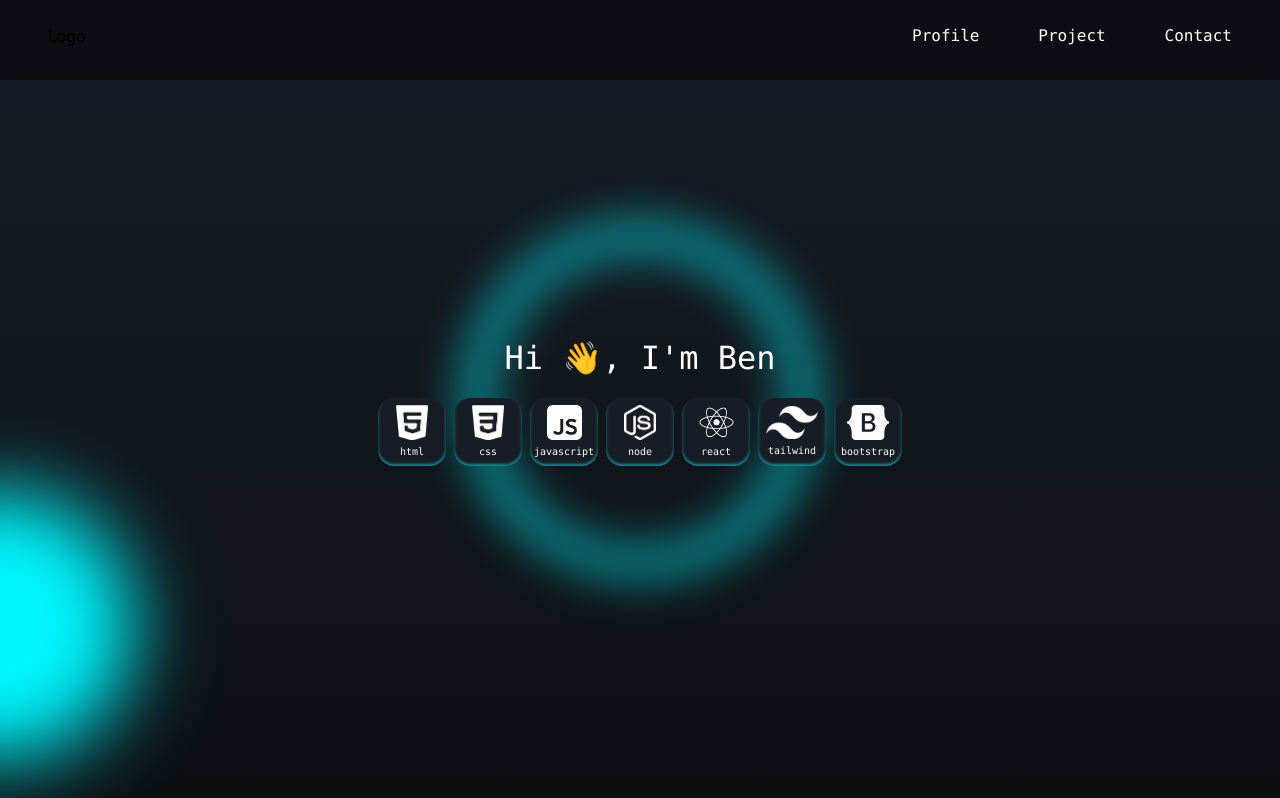
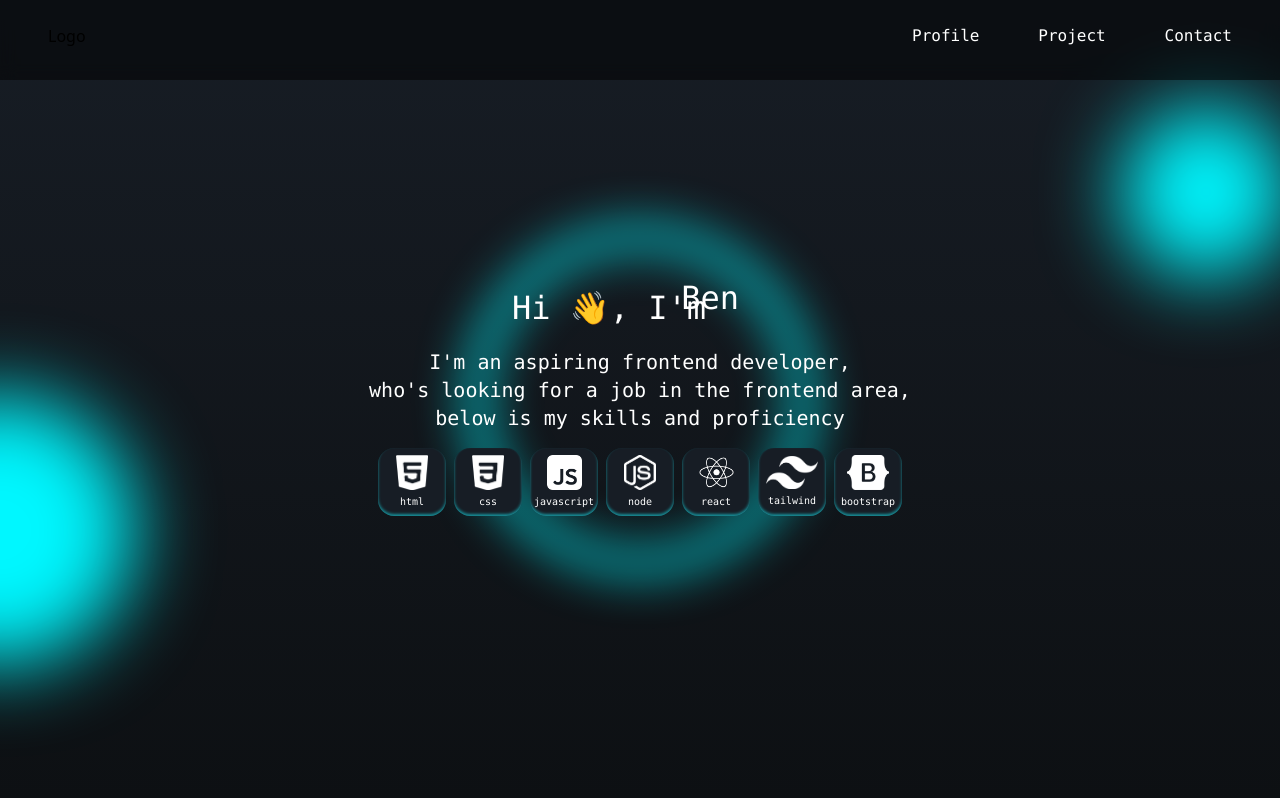
Before and after one commit to benedictadrianr/portfolio, a React (Vite) app: page / in a window 1280 px wide. Shown: the top 798 px of the page. Built offline with nearby package versions, Linux system fonts and the light colour scheme.

Commit message:
name animation, short description, and background additional pattern

```diff
--- a/src/components/Profile.jsx
+++ b/src/components/Profile.jsx
@@ -58,16 +58,23 @@ export default function Profile() {
         id="profile"
         className="bg-gradient-to-b from-[#171D25] to-[#0D1013] w-screen h-screen -z-50 flex flex-col justify-center items-center relative gap-4">
         <div className="absolute w-[346px] h-[346px] rounded-full border-[#00F7FF] border-[19px] top-1/2 left-1/2 -translate-x-1/2 -translate-y-1/2 blur-xl -z-40"></div>
-        <div className="absolute w-[270px] h-[270px] rounded-full bg-[#00F7FF] -bottom-[6rem] left-0 -translate-x-1/2 -translate-y-1/2 blur-2xl -z-40"></div>
-        <div className="w-1/2 flex flex-col justify-center items-center text-center text-white gap-2 font-mono">
-          <h1 className="w-11/12 text-[32px]">Hi 👋, I&apos;m Ben</h1>
-          {/* <p className="w-11/12 text-xl">
-            I&apos;m an aspiring frontend developer
-            <br /> who&apos;s looking for a job in the frontend area <br />
-            to the right is my skills and proficiency <br />
-            check out some of my projects below
-          </p> */}
+        <div className="absolute w-[270px] h-[270px] rounded-full bg-[#00F7FF] -bottom-0 left-0 -translate-x-1/2 -translate-y-1/2 blur-2xl -z-40"></div>
+        <div className="absolute w-[170px] h-[170px] rounded-full bg-[#00F7FF] top-48 -right-24 -translate-x-1/2 -translate-y-1/2 blur-2xl -z-40"></div>
+        <div className="w-[20%] flex flex-col justify-center items-center text-center text-white gap-2 font-mono overflow-hidden">
+          <div className="flex flex-row justify-start items-center font-mono w-full relative text-[32px]">
+            <h1 className="">Hi 👋, I&apos;m</h1>
+            <h1 className="profile-name absolute right-0 top-0 h-5">
+              Ben <br />
+              Rian <br />
+              Adrian
+            </h1>
+          </div>
         </div>
+        <p className="w-11/12 text-xl text-white font-mono text-center">
+          I&apos;m an aspiring frontend developer,
+          <br /> who&apos;s looking for a job in the frontend area, <br />
+          below is my skills and proficiency <br />
+        </p>
         <div className="flex justify-centern items-center">
           <ul className="flex gap-2">
             {list.map((skill) => {
--- a/src/index.css
+++ b/src/index.css
@@ -1,6 +1,10 @@
 @tailwind base;
 @tailwind components;
 @tailwind utilities;
+
+html {
+  overflow-x: hidden;
+}
 
 .background:hover > .title {
   color: white;
@@ -15,3 +19,60 @@
 .card:hover {
   scale: 0.99;
 }
+
+.profile-name {
+  animation: infinite;
+  animation: slide 5s ease-in-out infinite forwards;
+  animation-play-state: running;
+}
+
+@keyframes slide {
+  /* BEN */
+  0% {
+    top: 0px;
+  }
+  10% {
+    top: 0px;
+  }
+
+  /* RIAN */
+  24% {
+    top: -47px;
+  }
+  25% {
+    top: -46px;
+  }
+  35% {
+    top: -46px;
+  }
+
+  /* ADRIAN */
+  49% {
+    top: -96px;
+  }
+  50% {
+    top: -95px;
+  }
+  60% {
+    top: -95px;
+  }
+
+  /* back to RIAN */
+  74% {
+    top: -45px;
+  }
+  75% {
+    top: -46px;
+  }
+  85% {
+    top: -46px;
+  }
+
+  /* back to BEN */
+  99% {
+    top: 1px;
+  }
+  100% {
+    top: 0px;
+  }
+}
```
